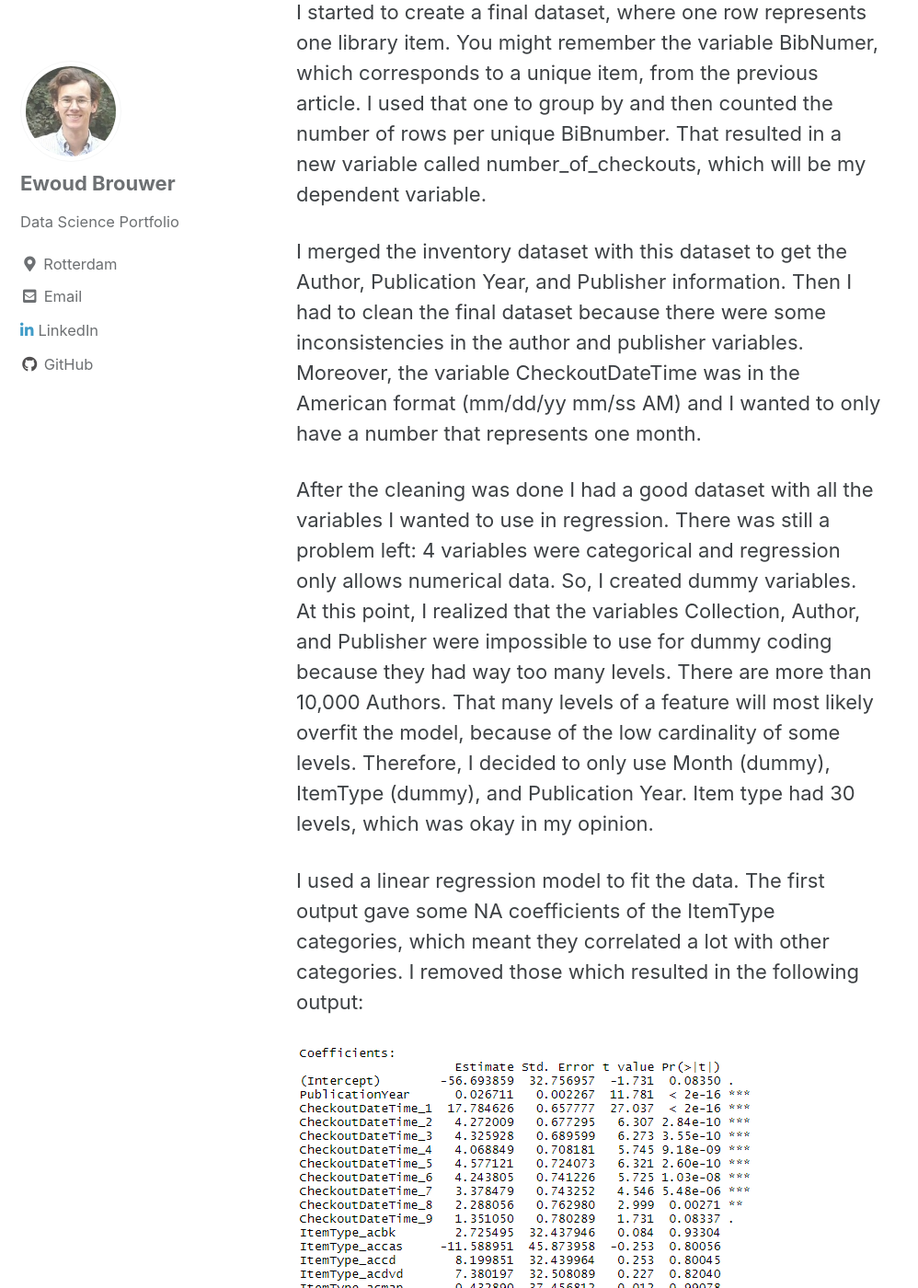
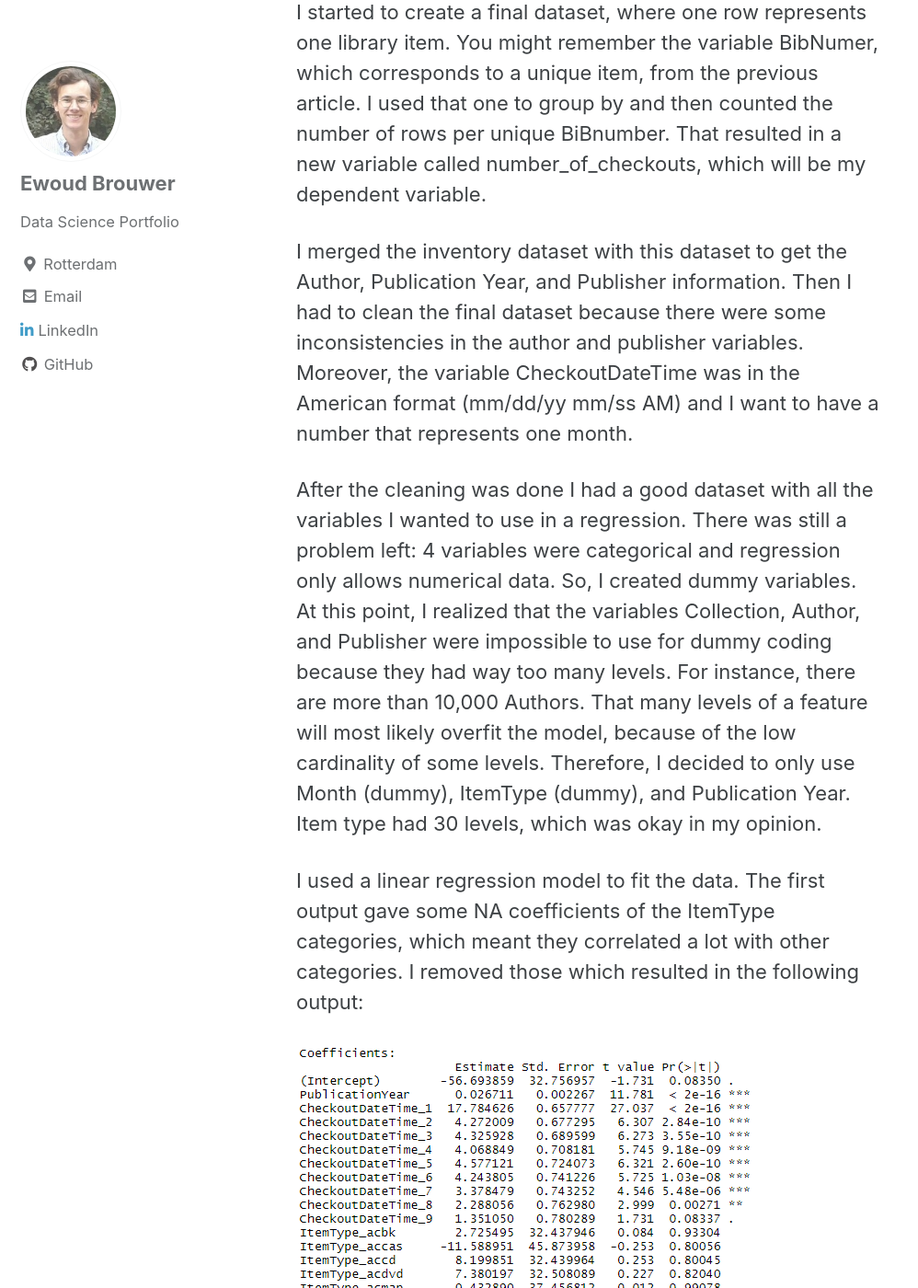
Before and after one commit to ewoudb33/ewoudb33.github.io, a Jekyll site: the page built from _posts/2021-07-02-predicting-library-checkouts.md, in a window 1280 px wide and 1400 px high, scrolled down 889 px. Shown: the whole window at 92% size, without its empty margins (0-998 px from the left). Built offline with Jekyll 4.4.1, drawn with Linux system fonts in a browser that asks for light colours; cached includes are drawn as plain includes; some of the changed text lies outside the part shown.

```diff
--- a/_posts/2021-07-02-predicting-library-checkouts.md
+++ b/_posts/2021-07-02-predicting-library-checkouts.md
@@ -12,18 +12,18 @@
 I started to create a final dataset, where one row represents one library item. You might remember the variable BibNumer, which corresponds to a unique item, from the previous article. I used that one to group by and then counted the number of rows per unique BiBnumber. That resulted in a new variable called number_of_checkouts, which will be my dependent variable.
 
 I merged the inventory dataset with this dataset to get the Author, Publication Year, and Publisher information.
-Then I had to clean the final dataset because there were some inconsistencies in the author and publisher variables. Moreover, the variable CheckoutDateTime was in the American format (mm/dd/yy mm/ss AM) and I wanted to only have a number that represents one month.
+Then I had to clean the final dataset because there were some inconsistencies in the author and publisher variables. Moreover, the variable CheckoutDateTime was in the American format (mm/dd/yy mm/ss AM) and I want to have a number that represents one month.
 
-After the cleaning was done I had a good dataset with all the variables I wanted to use in regression. There was still a problem left: 4 variables were categorical and regression only allows numerical data. So, I created dummy variables. At this point, I realized that the variables Collection, Author, and Publisher were impossible to use for dummy coding because they had way too many levels. There are more than 10,000 Authors. That many levels of a feature will most likely overfit the model, because of the low cardinality of some levels. Therefore, I decided to only use Month (dummy), ItemType (dummy), and Publication Year. Item type had 30 levels, which was okay in my opinion.
+After the cleaning was done I had a good dataset with all the variables I wanted to use in a regression. There was still a problem left: 4 variables were categorical and regression only allows numerical data. So, I created dummy variables. At this point, I realized that the variables Collection, Author, and Publisher were impossible to use for dummy coding because they had way too many levels. For instance, there are more than 10,000 Authors. That many levels of a feature will most likely overfit the model, because of the low cardinality of some levels. Therefore, I decided to only use Month (dummy), ItemType (dummy), and Publication Year. Item type had 30 levels, which was okay in my opinion.
 
 I used a linear regression model to fit the data. The first output gave some NA coefficients of the ItemType categories, which meant they correlated a lot with other categories. I removed those which resulted in the following output:
 
 <img src="{{ site.url {{ site.baseurl }}/images/linear_model_library.png" alt = "">
 
-Publication year is significant explaining checkouts. How more recent the publication year, how higher the number of checkouts. This proves our initial idea, which we discovered in the previous article. Also, the month variable is significant. January seems to be the most popular month to loan something from the library, and September the least.
+Publication year is significant explaining checkouts. How more recent the publication year, how higher the number of checkouts. This proves our initial idea, which we discovered in the previous article. Also, the month variable is significant. January seems to be the most popular month to borrow something from the library, and September the least.
 
 I was a bit disappointed that the item types weren't significant, which means that they have no significant impact on checkouts and are useless for predictions. However, there is one item type that was highly positive significant: “pkbknh”. I looked it up in the dictionary and it stands for peak pick books. These books are the latest bestsellers as well as other new books that are in high demand. No surprise there.
 
 What is interesting to know in this model is the accuracy of the model on the test dataset. Normally, with a classification problem, you would measure this in the percentage of correct guesses. For a regression model, this isn't a good measure, because it very hard to predict exactly the right number of checkouts. Therefore, I used the RMSE (Root of the mean squared error) to measure accuracy.
 
-On the training dataset, the RMSE is 32.4345. This is okay since there are some data points in the 100s or even 1000s. To be 32 off, on average, is not that bad. The RMSE on the test dataset was 33.57729. That's very good because it is pretty close to our training dataset. It seems that our model can predict something outside his 'world' with the same error rate. Still, this model is quite basic and may be improved by including the author and publisher variable, with fewer levels.
+On the training dataset, the RMSE is 32.4345. This is okay since there are some data points in the 100s or even 1000s. To be 32 off, on average, is not that bad. The RMSE on the test dataset was 33.57729. That's very good because it is pretty close to our training dataset. It seems that our model can predict something outside his 'world' with the same error rate. Still, this model is quite basic and may be improved by including the author and publisher variable, but with fewer levels.
```
